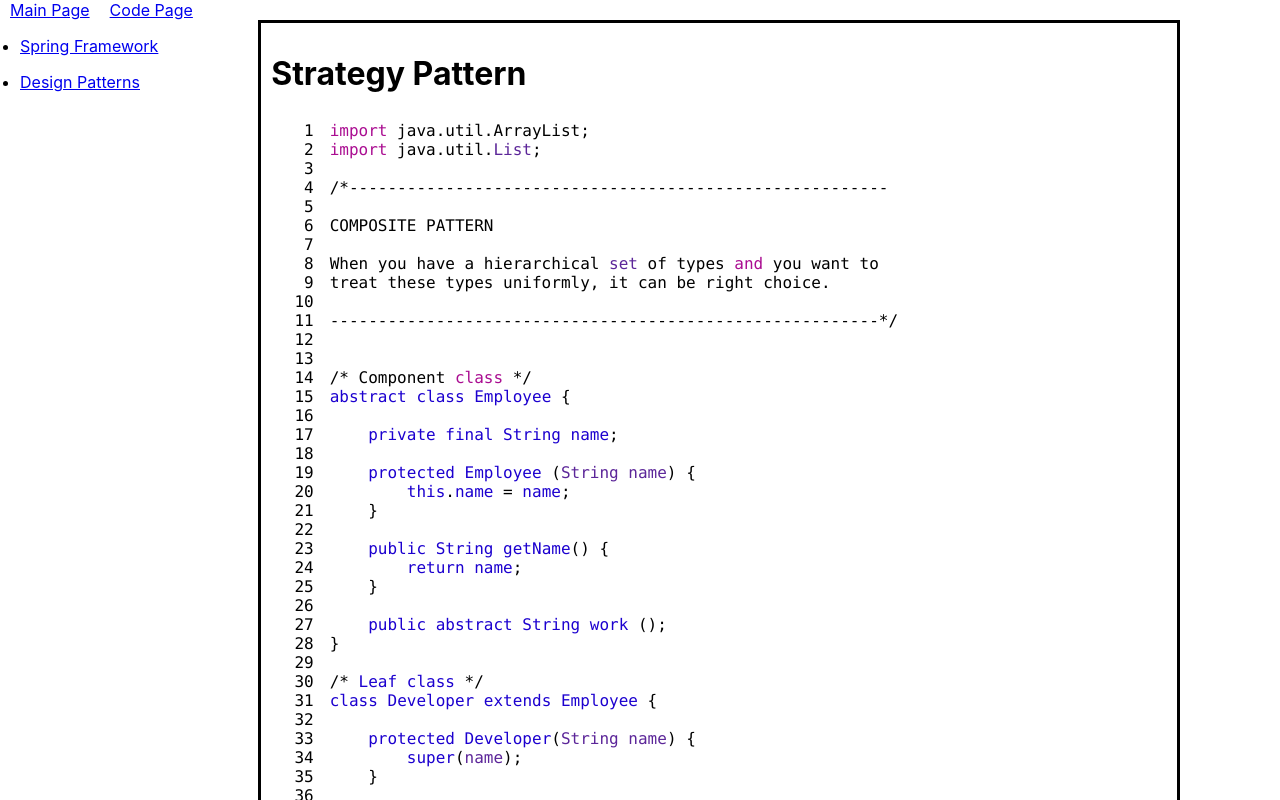
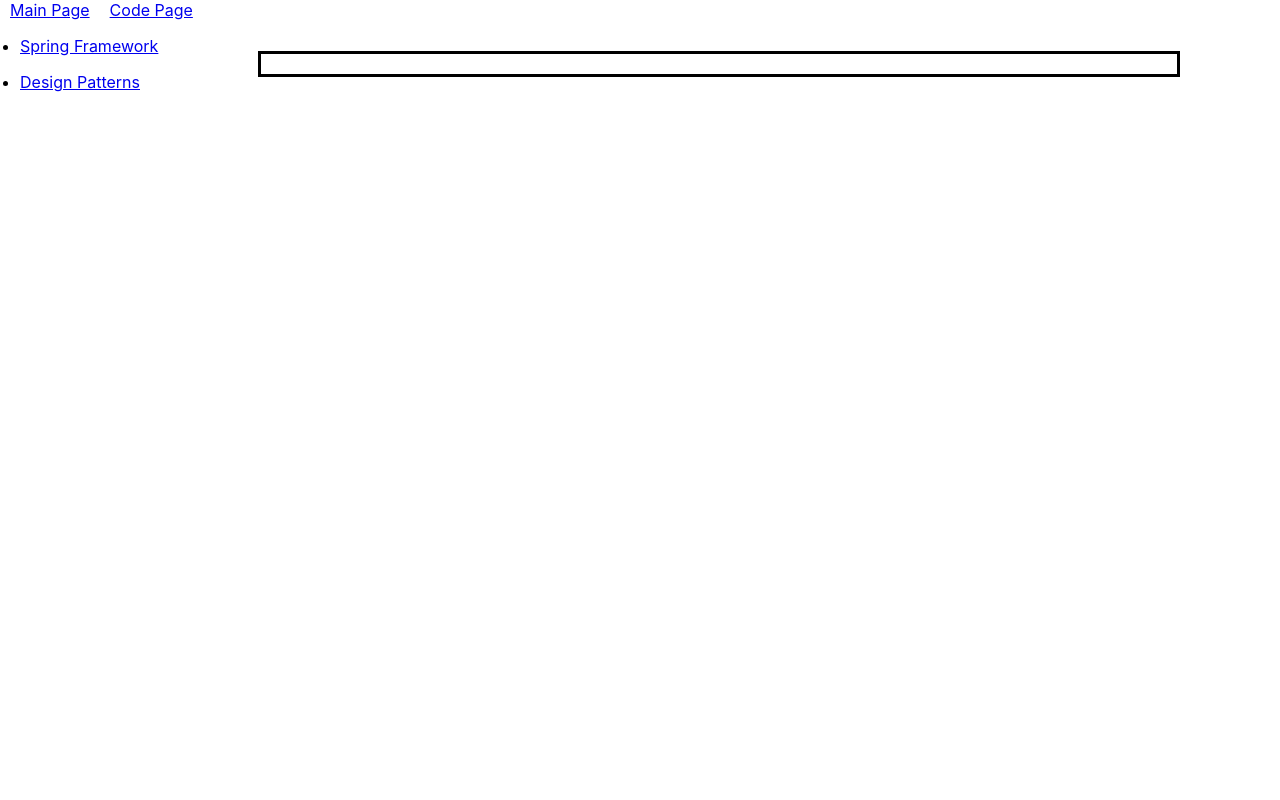
Before and after one commit to alikaanbaci/alikaanbaci.github.io, a React (Create React App) app: page /main/design-pattern/decorator in a window 1280 px wide. Shown: the top 800 px of the page. Built offline with nearby package versions, Linux system fonts and the light colour scheme.

Commit message:
Menu click and lang type fixes

```diff
--- a/src/component/CodeComponent.jsx
+++ b/src/component/CodeComponent.jsx
@@ -13,7 +13,7 @@ export default class CodeComponent extends React.Component {
         return (
             <div>
                 <SyntaxHighlighter
-                    showLineNumbers language="python" style={xcode}>
+                    showLineNumbers language={this.props.lang} style={xcode}>
                     {this.codeProvider.getCodeString(this.props.code)}
                 </SyntaxHighlighter>
             </div>
--- a/src/component/MainPageComponent.jsx
+++ b/src/component/MainPageComponent.jsx
@@ -4,7 +4,7 @@ import {Route} from 'react-router-dom';
 import {menulinks} from '../constant/menulink';
 import SidebarComponent from './SidebarComponent';
 import MainContent from '../content/MainContent';
-import StrategyPatternContent from '../content/design-pattern/StrategyPatternContent';
+import CompositePatternContent from '../content/design-pattern/StrategyPatternContent';
 import SpringFrameworkContent from '../content/springframework/SpringframeworkContent';
 
 export default class MainPageComponent extends React.Component {
@@ -23,8 +23,8 @@ export default class MainPageComponent extends React.Component {
                     <Route path="/main/design-pattern/adapter">
                         <AdapterPatternContent/>
                     </Route>
-                    <Route path="/main/design-pattern/decorator">
-                        <StrategyPatternContent/>
+                    <Route path="/main/design-pattern/composite">
+                        <CompositePatternContent/>
                     </Route>
                 </div>
             </div>
--- a/src/component/SidebarComponent.jsx
+++ b/src/component/SidebarComponent.jsx
@@ -5,15 +5,25 @@ export default class SidebarComponent extends React.Component {
 
     constructor(props) {
         super(props);
-        this.state = {isOpened: false}
+        this.state = {isOpen: []};
+        this.props.pages.forEach(e => {
+            this.state.isOpen.push(false)
+        });
     }
 
     hasChildren(item) {
         return item.children && item.children.length;
     }
 
-    open() {
-        this.setState({isOpened: !this.state.isOpened})
+    open(index) {
+        this.setState(state => {
+            const isOpen = state.isOpen.map((item, i) => {
+                return index === i ? !item : item;
+            });
+            return { isOpen };
+        });
+
+        console.log(this.state)
     }
 
     render () {
@@ -25,8 +35,8 @@ export default class SidebarComponent extends React.Component {
                             return (
                                 <ul>
                                     <li>
-                                        <Link onClick={this.open.bind(this)} key={i} to={link.path}>{link.pageName}</Link>
-                                        {this.hasChildren(link) && this.state.isOpened && <SidebarComponent pages={link.children}/>}
+                                        <Link onClick={this.open.bind(this, i)} key={i} to={link.path}>{link.pageName}</Link>
+                                        {this.hasChildren(link) && this.state.isOpen[i] && <SidebarComponent pages={link.children}/>}
                                     </li>
                                 </ul>
                             )
--- a/src/constant/menulink.js
+++ b/src/constant/menulink.js
@@ -16,8 +16,8 @@ export const menulinks = [
             },
             {
                 "key": 1,
-                "pageName": "Strategy Pattern",
-                "path": "/main/design-pattern/decorator"
+                "pageName": "Composite Pattern",
+                "path": "/main/design-pattern/composite"
             }
         ]
     },
--- a/src/content/design-pattern/AdapterPatternContent.jsx
+++ b/src/content/design-pattern/AdapterPatternContent.jsx
@@ -18,7 +18,7 @@ export default class AdapterPatternContent extends React.Component {
                     <p><strong><em>Definition:</em></strong></p>
                     <p>The adapter pattern convert the interface of a class into another interface clients expect. Adapter lets classes work together that couldn&rsquo;t otherwise because of incompatible interfaces.</p>
                 </div>
-                <CodeComponent code={"dfs"}/>
+                <CodeComponent lang={"python"} code={"dfs"}/>
             </div>
         )
     }
--- a/src/content/design-pattern/StrategyPatternContent.jsx
+++ b/src/content/design-pattern/StrategyPatternContent.jsx
@@ -2,13 +2,13 @@ import React from 'react';
 import CodeComponent from '../../component/CodeComponent';
 
 
-export default class StrategyPatternContent extends React.Component {
+export default class CompositePatternContent extends React.Component {
 
     render () {
         return (
             <div>
                 <h1>Strategy Pattern</h1>
-                 <CodeComponent code={"composite"}/>
+                 <CodeComponent lang={"java"} code={"composite"}/>
             </div>
         )
     }
```
